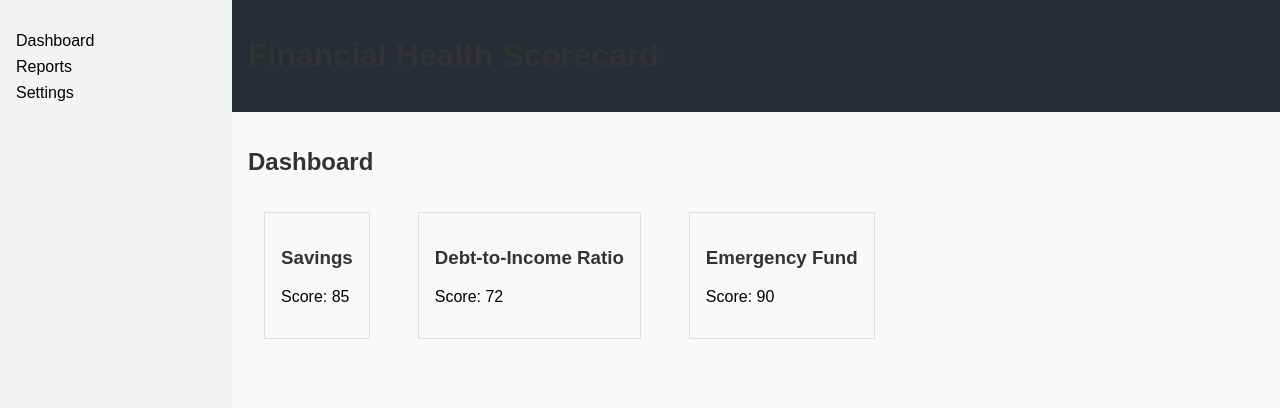
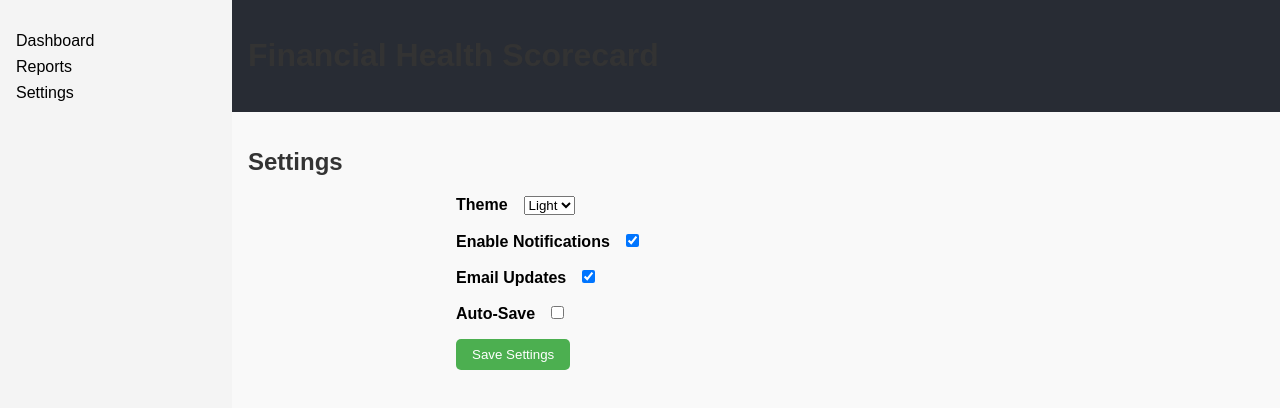
Before and after one commit to Mapacherama/Financial-Health-Scorecard-dashboard-fe, a React (Vite) app in the folder financial-health-scorecard-dashboard-fe/: page /settings in a window 1280 px wide. Shown: the top 408 px of the page. Built offline with nearby package versions, Linux system fonts and the light colour scheme.

Commit message:
Adding some more template code

```diff
--- a/financial-health-scorecard-dashboard-fe/src/App.tsx
+++ b/financial-health-scorecard-dashboard-fe/src/App.tsx
@@ -1,16 +1,25 @@
+import { BrowserRouter as Router, Route, Routes } from "react-router-dom";
 import Header from "./components/Header";
 import Sidebar from "./components/Sidebar";
 import Dashboard from "./pages/Dashboard";
+import Reports from "./pages/Reports";
+import Settings from "./pages/Settings";
 
 const App = () => {
   return (
+    <Router>
       <div style={{ display: "flex", height: "100vh" }}>
         <Sidebar />
         <main style={{ flex: 1 }}>
           <Header />
-        <Dashboard />
+          <Routes>
+            <Route path="/" element={<Dashboard />} />
+            <Route path="/reports" element={<Reports />} />
+            <Route path="/settings" element={<Settings />} />
+          </Routes>
         </main>
       </div>
+    </Router>
   );
 };
 
--- a/financial-health-scorecard-dashboard-fe/src/pages/Reports.jsx
+++ b/financial-health-scorecard-dashboard-fe/src/pages/Reports.jsx
@@ -0,0 +1,14 @@
+// src/pages/Reports.jsx
+
+import React from "react";
+
+const Reports = () => {
+  return (
+    <div>
+      <h2>Reports Page</h2>
+      <p>This is the reports page content.</p>
+    </div>
+  );
+};
+
+export default Reports;
--- a/financial-health-scorecard-dashboard-fe/src/pages/Settings.jsx
+++ b/financial-health-scorecard-dashboard-fe/src/pages/Settings.jsx
@@ -0,0 +1,107 @@
+import React, { useState } from "react";
+
+const Settings = () => {
+  const [settings, setSettings] = useState({
+    theme: "light", // "light" or "dark"
+    notifications: true,
+    emailUpdates: true,
+    autoSave: false,
+  });
+
+  const handleToggle = (key) => {
+    setSettings((prevSettings) => ({
+      ...prevSettings,
+      [key]: !prevSettings[key],
+    }));
+  };
+
+  const handleThemeChange = (event) => {
+    setSettings((prevSettings) => ({
+      ...prevSettings,
+      theme: event.target.value,
+    }));
+  };
+
+  return (
+    <div style={{ padding: "1rem" }}>
+      <h2>Settings</h2>
+      <div style={{ maxWidth: "600px", margin: "0 auto" }}>
+        <form>
+          {/* Theme Selector */}
+          <div style={{ marginBottom: "1rem" }}>
+            <label>
+              <strong>Theme</strong>
+              <select
+                value={settings.theme}
+                onChange={handleThemeChange}
+                style={{ marginLeft: "1rem" }}
+              >
+                <option value="light">Light</option>
+                <option value="dark">Dark</option>
+              </select>
+            </label>
+          </div>
+
+          {/* Notifications */}
+          <div style={{ marginBottom: "1rem" }}>
+            <label>
+              <strong>Enable Notifications</strong>
+              <input
+                type="checkbox"
+                checked={settings.notifications}
+                onChange={() => handleToggle("notifications")}
+                style={{ marginLeft: "1rem" }}
+              />
+            </label>
+          </div>
+
+          {/* Email Updates */}
+          <div style={{ marginBottom: "1rem" }}>
+            <label>
+              <strong>Email Updates</strong>
+              <input
+                type="checkbox"
+                checked={settings.emailUpdates}
+                onChange={() => handleToggle("emailUpdates")}
+                style={{ marginLeft: "1rem" }}
+              />
+            </label>
+          </div>
+
+          {/* Auto-Save */}
+          <div style={{ marginBottom: "1rem" }}>
+            <label>
+              <strong>Auto-Save</strong>
+              <input
+                type="checkbox"
+                checked={settings.autoSave}
+                onChange={() => handleToggle("autoSave")}
+                style={{ marginLeft: "1rem" }}
+              />
+            </label>
+          </div>
+
+          {/* Save Button */}
+          <div>
+            <button
+              type="button"
+              onClick={() => alert("Settings saved!")}
+              style={{
+                padding: "0.5rem 1rem",
+                backgroundColor: "#4caf50",
+                color: "#fff",
+                border: "none",
+                borderRadius: "5px",
+                cursor: "pointer",
+              }}
+            >
+              Save Settings
+            </button>
+          </div>
+        </form>
+      </div>
+    </div>
+  );
+};
+
+export default Settings;
```
Lines whose indentation alone changed are shown as unchanged.
